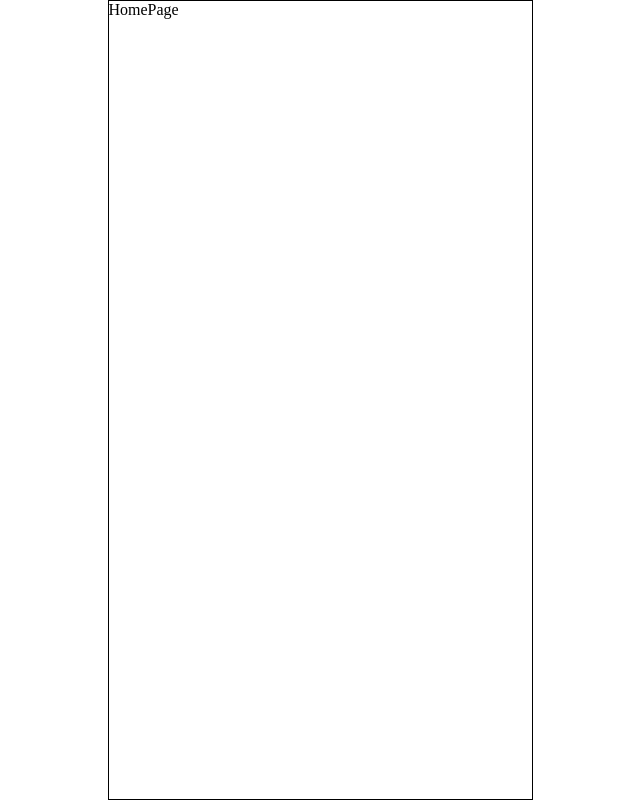
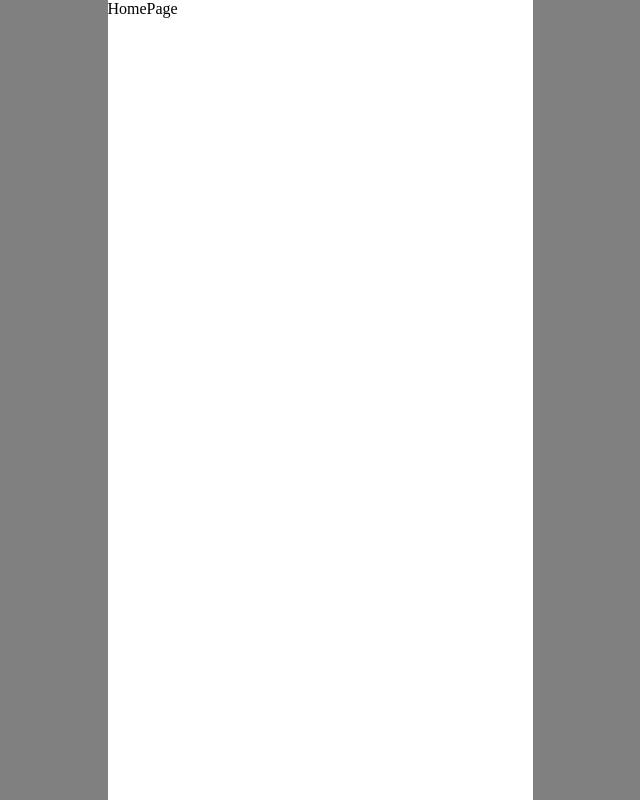
Before and after one commit to yousunzoo/Moodlog-FE-WEB, a React (Vite) app: page / in a window 1280 px wide. Shown: the whole page, without its empty margins (320-960 px from the left). Built offline with nearby package versions, Linux system fonts and the light colour scheme.

Commit message:
design: background 색상 설정, theme 설정

```diff
--- a/src/components/common/layout/style.ts
+++ b/src/components/common/layout/style.ts
@@ -3,5 +3,5 @@ import styled from 'styled-components'
 export const Wrapper = styled.section`
   width: 425px;
   height: 100vh;
-  border: 1px solid black;
+  background-color: #fff;
 `
--- a/src/styles/global.ts
+++ b/src/styles/global.ts
@@ -6,10 +6,12 @@ export const GlobalStyle = createGlobalStyle`
 
   * {
     box-sizing: border-box;
+
   }
 
   body {
     display: flex;
     justify-content: center;
+    background-color: #808080;
   }
 `
--- a/src/styles/theme.ts
+++ b/src/styles/theme.ts
@@ -1,8 +1,26 @@
 import { DefaultTheme } from 'styled-components'
 
 export const theme: DefaultTheme = {
-  color: {
-    black: '#000',
-    white: '#fff',
-  },
+  background: '#fffff',
+  inputBackground: '#F8F8F8',
+  inputBorder: '#C6C6C8',
+  buttonColor: '#998C84',
+  registerColor: '#A36856',
+  fileButtonColor: '#D9D9D9',
+  placeholderColor: '#5B5B5B',
+  textColor: '#333333',
+  newsCardColor: '#F8F8F8',
+  paletteRed: '#FF6663',
+  paletteOrange: '#FEB144',
+  paletteYellow: '#FDFD97',
+  paletteGreen: '#9EE09E',
+  paletteBlue: '#9EC1CF',
+  palettePurple: '#CC99C9',
+  paletteWhite: '#FFFFFF',
+  paletteBlack: '#333333',
+  borderColor: '#AAAAAA',
+  modalBackground: '#000000',
+
+
+
 }
```
